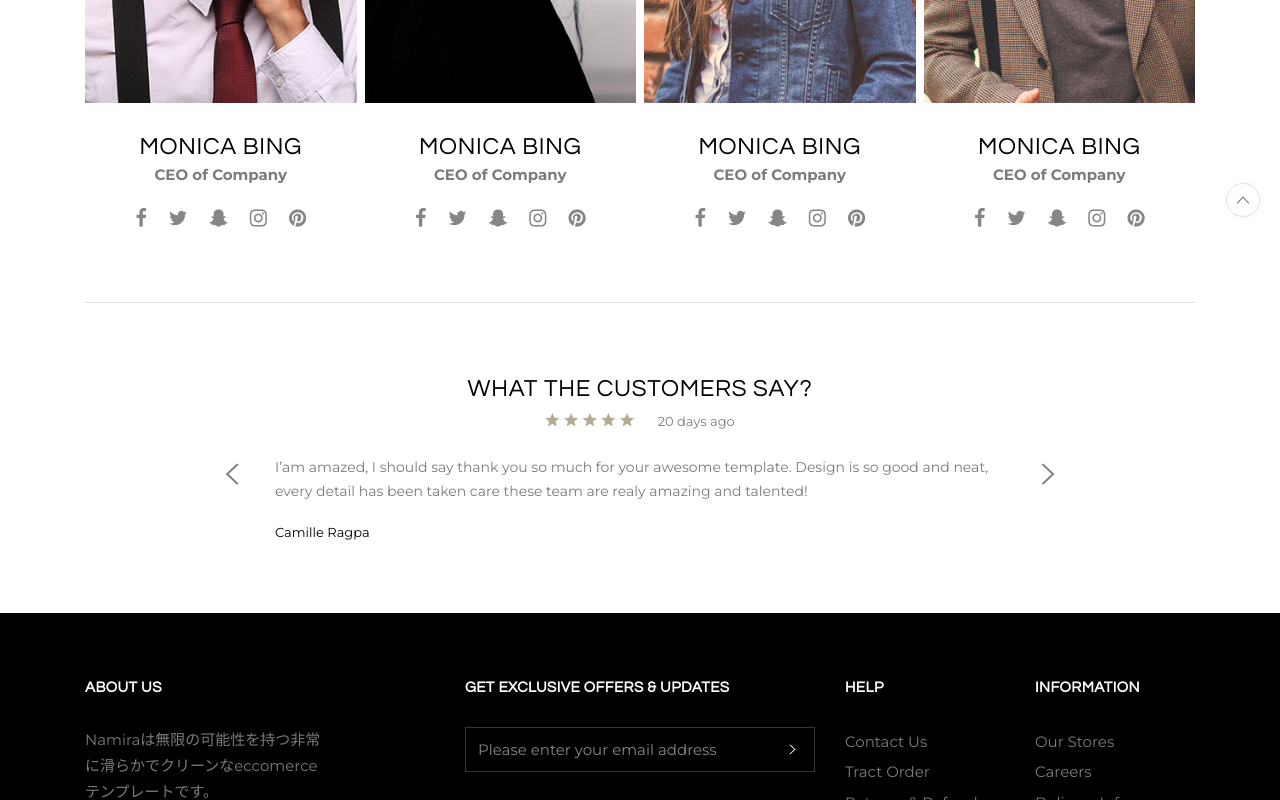
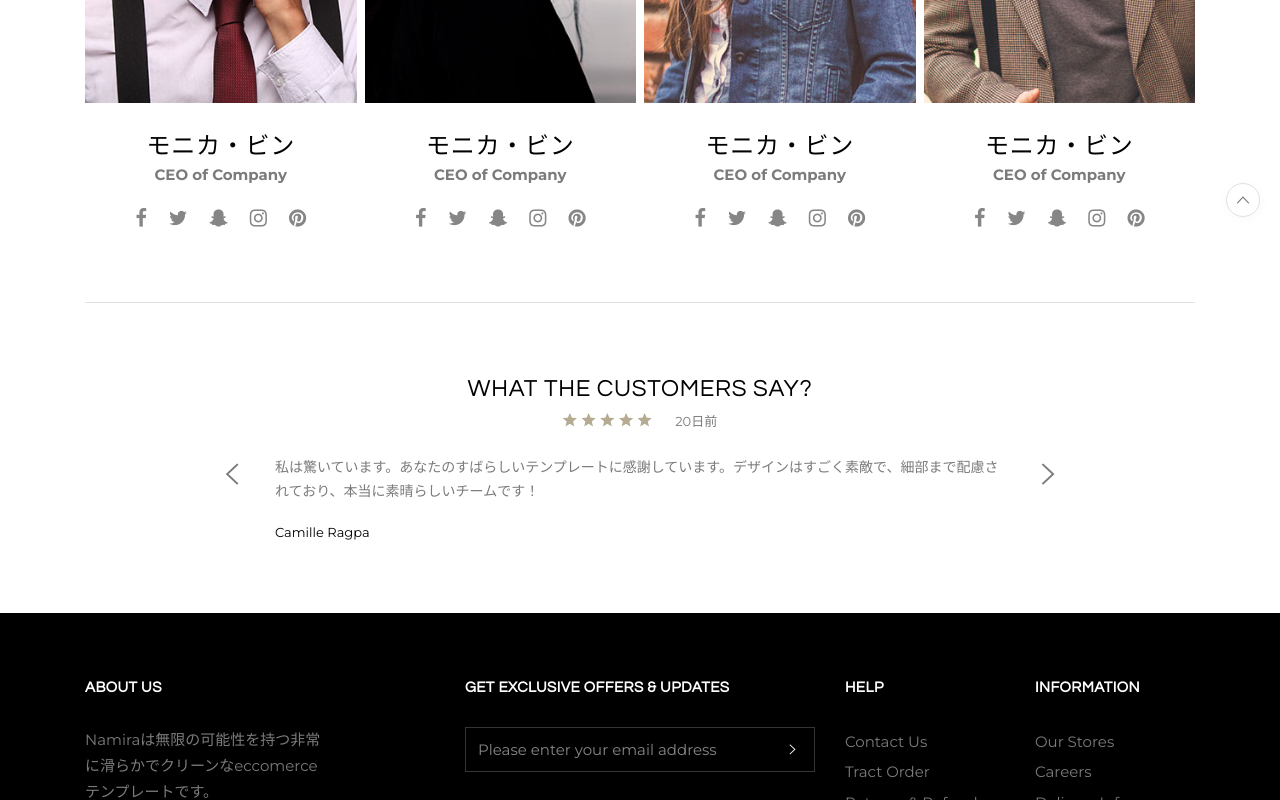
Before and after one commit to jinen0107/ecommerce, a plain HTML site: page about.html in a window 1280 px wide. Shown: the part 617-1417 px from the top of the page. Drawn offline with Linux system fonts and the light colour scheme.

Commit message:
about.htmlのmainテキスト変更

```diff
--- a/about.html
+++ b/about.html
@@ -466,7 +466,7 @@
     <section class="page-title text-center">
       <div class="container">
         <h1 class=" heading page-title__title">about us</h1>
-        <p class="page-title__subtitle lead">We are optimists who love to work together and Creating an awesome clothes store with this Theme is easy than you can imagine.</p>
+        <p class="page-title__subtitle lead">私たちは一緒に働くことを愛する楽観主義者です。このテーマで素晴らしい服店を創造することは想像以上に簡単です。</p>
       </div>
     </section> <!-- end page title -->
 
@@ -479,7 +479,7 @@
             <div class="team__img-holder">
               <img src="img/team/team_1.jpg" class="team__img" alt="">
             </div>
-            <h4 class="team__title uppercase">Monica Bing</h4>
+            <h4 class="team__title uppercase">モニカ・ビン</h4>
             <span class="team__position">CEO of Company</span>
             <div class="socials socials--small mt-20">
               <a href="#" class="facebook"><i class="ui-facebook"></i></a>
@@ -494,7 +494,7 @@
             <div class="team__img-holder">
               <img src="img/team/team_2.jpg" class="team__img" alt="">
             </div>
-            <h4 class="team__title uppercase">Monica Bing</h4>
+            <h4 class="team__title uppercase">モニカ・ビン</h4>
             <span class="team__position">CEO of Company</span>
             <div class="socials socials--small mt-20">
               <a href="#" class="facebook"><i class="ui-facebook"></i></a>
@@ -509,7 +509,7 @@
             <div class="team__img-holder">
               <img src="img/team/team_3.jpg" class="team__img" alt="">
             </div>
-            <h4 class="team__title uppercase">Monica Bing</h4>
+            <h4 class="team__title uppercase">モニカ・ビン</h4>
             <span class="team__position">CEO of Company</span>
             <div class="socials socials--small mt-20">
               <a href="#" class="facebook"><i class="ui-facebook"></i></a>
@@ -524,7 +524,7 @@
             <div class="team__img-holder">
               <img src="img/team/team_4.jpg" class="team__img" alt="">
             </div>
-            <h4 class="team__title uppercase">Monica Bing</h4>
+            <h4 class="team__title uppercase">モニカ・ビン</h4>
             <span class="team__position">CEO of Company</span>
             <div class="socials socials--small mt-20">
               <a href="#" class="facebook"><i class="ui-facebook"></i></a>
@@ -563,27 +563,27 @@
               <div class="testimonial">
                 <div class="testimonial__rating text-center">
                   <span class="rating"></span>
-                  <span class="rating__time">20 days ago</span>
+                  <span class="rating__time">20日前</span>
                 </div>
-                <p class="testimonial__text">I’am amazed, I should say thank you so much for your awesome template. Design is so good and neat, every detail has been taken care these team are realy amazing and talented!</p>
+                <p class="testimonial__text">私は驚いています。あなたのすばらしいテンプレートに感謝しています。デザインはすごく素敵で、細部まで配慮されており、本当に素晴らしいチームです！</p>
                 <span class="testimonial__author">Camille Ragpa</span>
               </div>
 
               <div class="testimonial">
                 <div class="testimonial__rating text-center">
                   <span class="rating"></span>
-                  <span class="rating__time">20 days ago</span>
+                  <span class="rating__time">20日前</span>
                 </div>
-                <p class="testimonial__text">I’am amazed, I should say thank you so much for your awesome template. Design is so good and neat, every detail has been taken care these team are realy amazing and talented!</p>
+                <p class="testimonial__text">私は驚いています。あなたのすばらしいテンプレートに感謝しています。デザインはすごく素敵で、細部まで配慮されており、本当に素晴らしいチームです！</p>
                 <span class="testimonial__author">Camille Ragpa</span>
               </div>
 
               <div class="testimonial">
                 <div class="testimonial__rating text-center">
                   <span class="rating"></span>
-                  <span class="rating__time">20 days ago</span>
+                  <span class="rating__time">20日前 </span>
                 </div>
-                <p class="testimonial__text">I’am amazed, I should say thank you so much for your awesome template. Design is so good and neat, every detail has been taken care these team are realy amazing and talented!</p>
+                <p class="testimonial__text">私は驚いています。あなたのすばらしいテンプレートに感謝しています。デザインはすごく素敵で、細部まで配慮されており、本当に素晴らしいチームです！</p>
                 <span class="testimonial__author">Camille Ragpa</span>
               </div>
 
```
